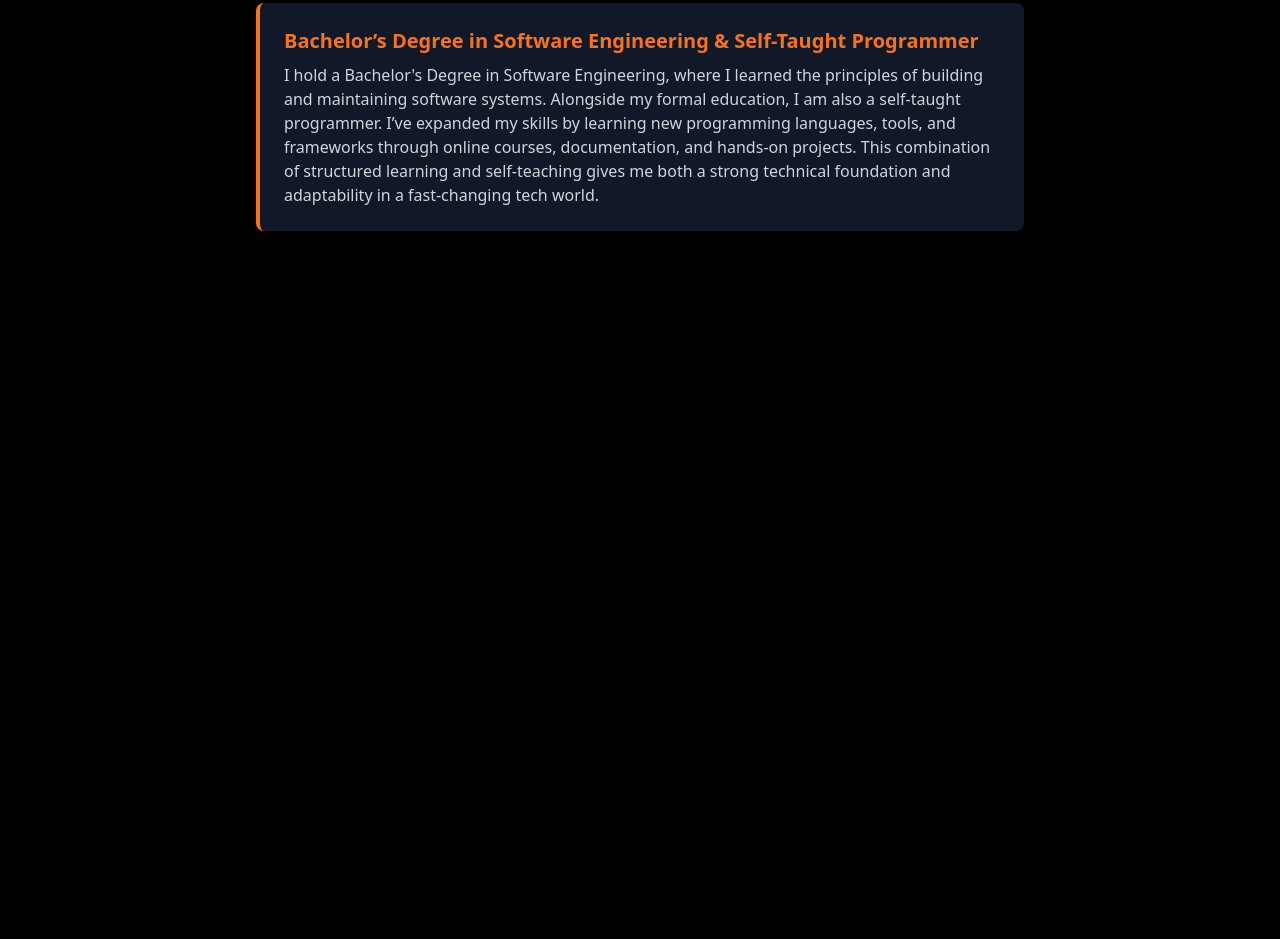
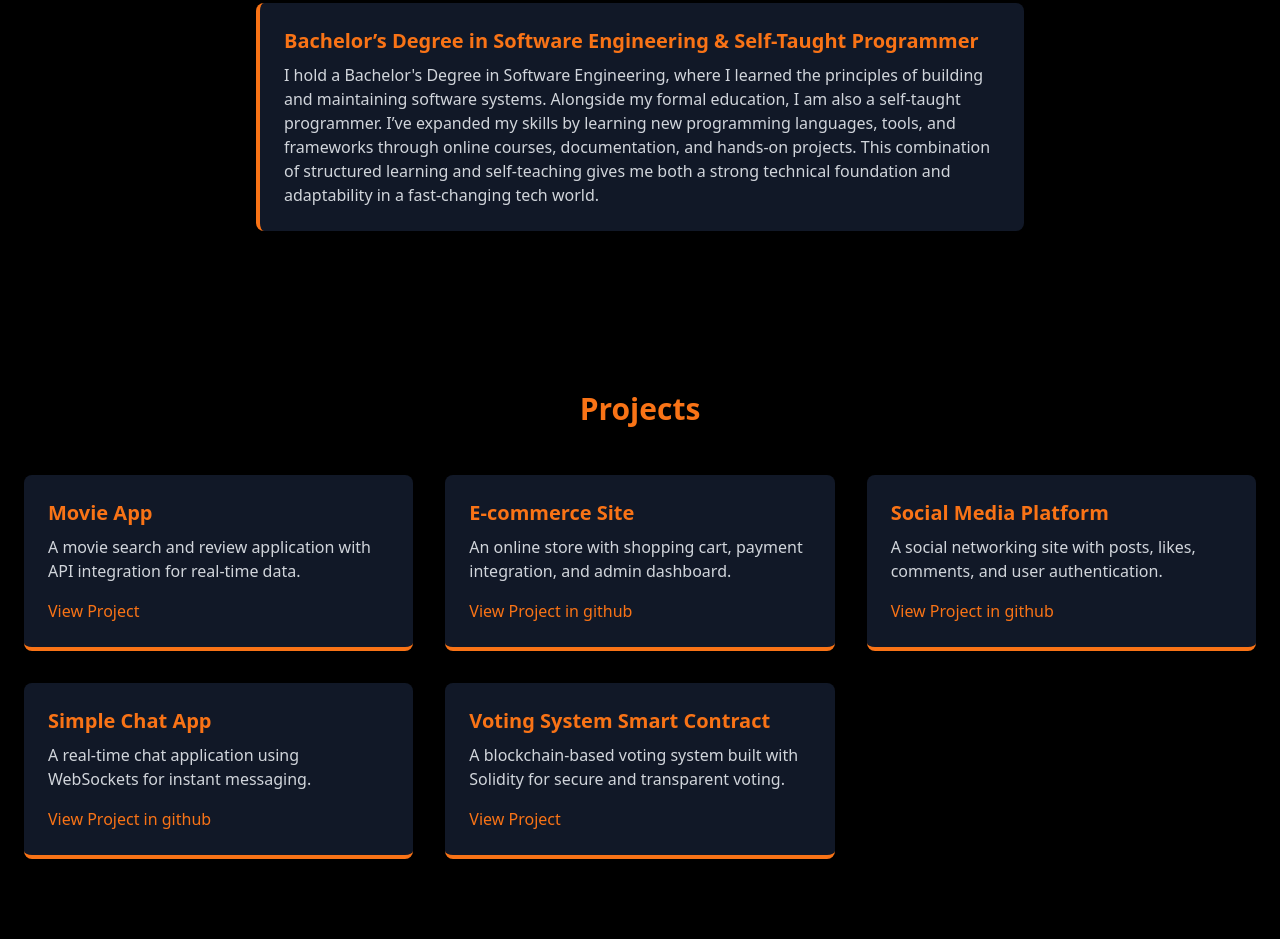
Before and after one commit to GERRY-01/Portfolio, a plain HTML site: page index.html in a window 1280 px wide. Shown: the part 597-1536 px from the top of the page. Before the commit the page ends 908 px from the top, so only its background shows below. Drawn offline with nearby package versions, Linux system fonts and the light colour scheme.

Commit message:
added the projects section

```diff
--- a/index.html
+++ b/index.html
@@ -108,6 +108,60 @@
     </div>
   </div>
 </section>
+
+<!-- Projects -->
+ <section id="projects" class="bg-black text-white py-20 px-6">
+  <div class="container mx-auto">
+    <h2 class="text-3xl font-bold text-orange-500 mb-12 text-center" data-aos="fade-down">
+      Projects
+    </h2>
+
+    <div class="grid grid-cols-1 md:grid-cols-2 lg:grid-cols-3 gap-8">
+
+      <!-- Project Card -->
+      <div class="bg-gray-900 p-6 rounded-lg shadow-lg border-b-4 border-orange-500"
+           data-aos="fade-right" data-aos-once="false">
+        <h3 class="text-xl font-semibold text-orange-500">Movie App</h3>
+        <p class="mt-2 text-gray-300">A movie search and review application with API integration for real-time data.</p>
+        <a href="https://movie-app-7yxu.onrender.com/" target="_blank" class="text-orange-500 hover:underline mt-4 inline-block">View Project</a>
+      </div>
+
+      <!-- Project Card -->
+      <div class="bg-gray-900 p-6 rounded-lg shadow-lg border-b-4 border-orange-500"
+           data-aos="fade-left" data-aos-once="false">
+        <h3 class="text-xl font-semibold text-orange-500">E-commerce Site</h3>
+        <p class="mt-2 text-gray-300">An online store with shopping cart, payment integration, and admin dashboard.</p>
+        <a href="https://github.com/GERRY-01/Electronics-Ecommerce-app" target="_blank" class="text-orange-500 hover:underline mt-4 inline-block">View Project in github</a>
+      </div>
+
+      <!-- Project Card -->
+      <div class="bg-gray-900 p-6 rounded-lg shadow-lg border-b-4 border-orange-500"
+           data-aos="fade-right" data-aos-once="false">
+        <h3 class="text-xl font-semibold text-orange-500">Social Media Platform</h3>
+        <p class="mt-2 text-gray-300">A social networking site with posts, likes, comments, and user authentication.</p>
+        <a href="https://github.com/GERRY-01/Social-Media" target="_blank" class="text-orange-500 hover:underline mt-4 inline-block">View Project in github</a>
+      </div>
+
+      <!-- Project Card -->
+      <div class="bg-gray-900 p-6 rounded-lg shadow-lg border-b-4 border-orange-500"
+           data-aos="fade-left" data-aos-once="false">
+        <h3 class="text-xl font-semibold text-orange-500">Simple Chat App</h3>
+        <p class="mt-2 text-gray-300">A real-time chat application using WebSockets for instant messaging.</p>
+        <a href="https://github.com/GERRY-01/Simple-Chat-application" target="_blank" class="text-orange-500 hover:underline mt-4 inline-block">View Project in github</a>
+      </div>
+
+      <!-- Project Card -->
+      <div class="bg-gray-900 p-6 rounded-lg shadow-lg border-b-4 border-orange-500"
+           data-aos="fade-right" data-aos-once="false">
+        <h3 class="text-xl font-semibold text-orange-500">Voting System Smart Contract</h3>
+        <p class="mt-2 text-gray-300">A blockchain-based voting system built with Solidity for secure and transparent voting.</p>
+        <a href="https://gerry-01.github.io/voting-system-smart-contract/" target="_blank" class="text-orange-500 hover:underline mt-4 inline-block">View Project</a>
+      </div>
+
+    </div>
+  </div>
+</section>
+
   <script src="https://unpkg.com/aos@2.3.1/dist/aos.js"></script>
   <script src="index.js"></script>
 
```
